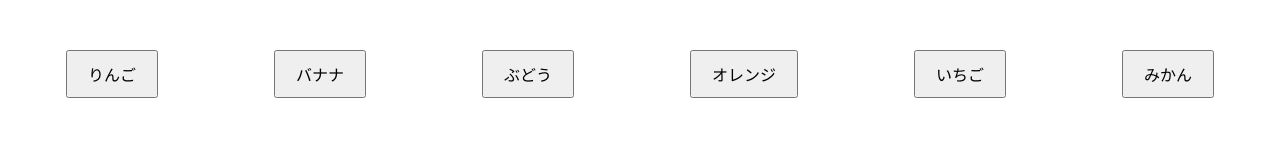
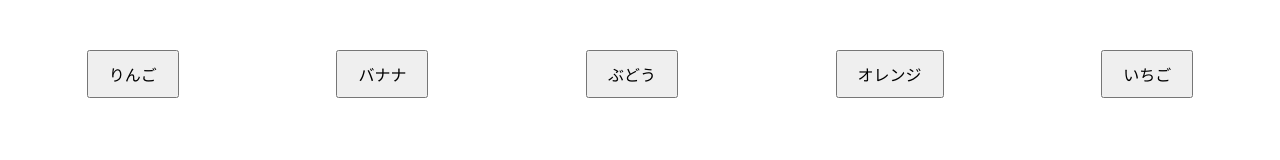
Before and after one commit to HarukiAoyagi/fluttertestpage, a plain HTML site: page index.html in a window 1280 px wide. Drawn offline with Linux system fonts and the light colour scheme.

Commit message:
no message

```diff
--- a/index.html
+++ b/index.html
@@ -28,7 +28,6 @@
         <button onclick="showAlert('ぶどう')">ぶどう</button>
         <button onclick="showAlert('オレンジ')">オレンジ</button>
         <button onclick="showAlert('いちご')">いちご</button>
-        <button onclick="showAlert('みかん')">みかん</button>
     </div>
 </body>
 </html>
```
